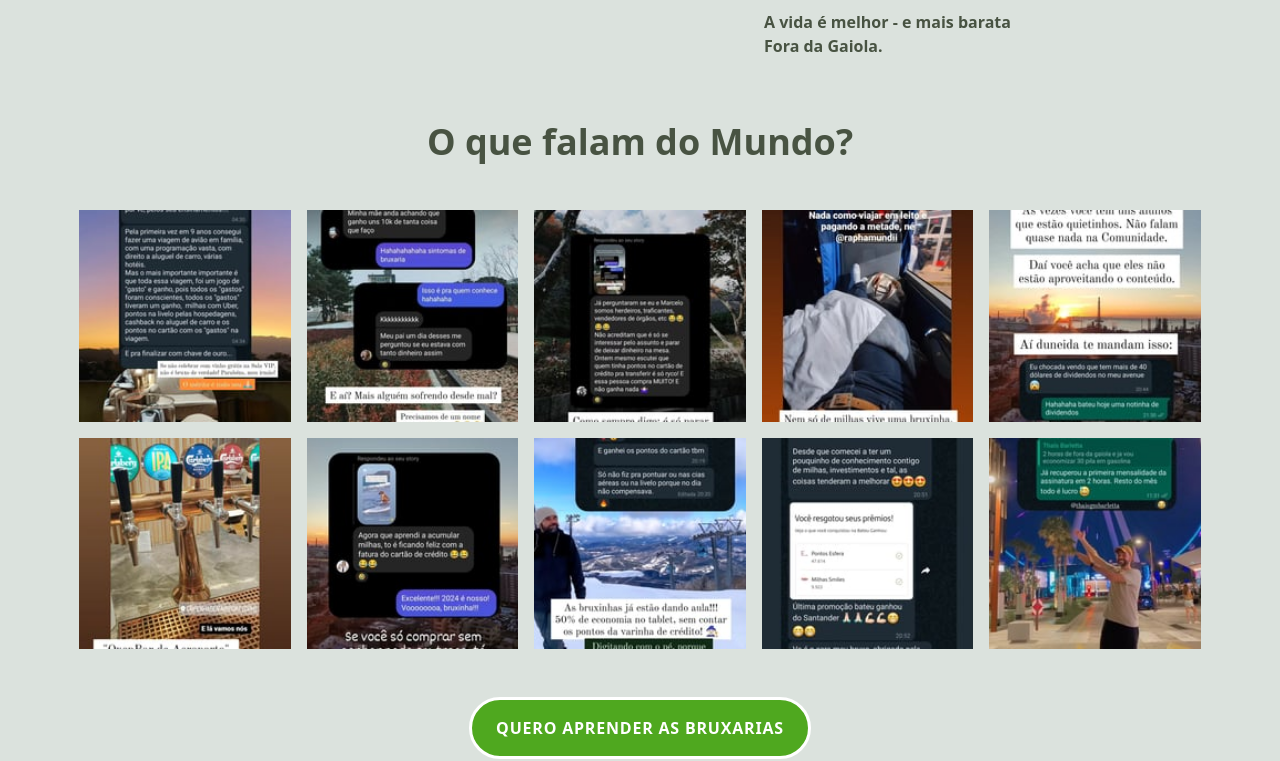
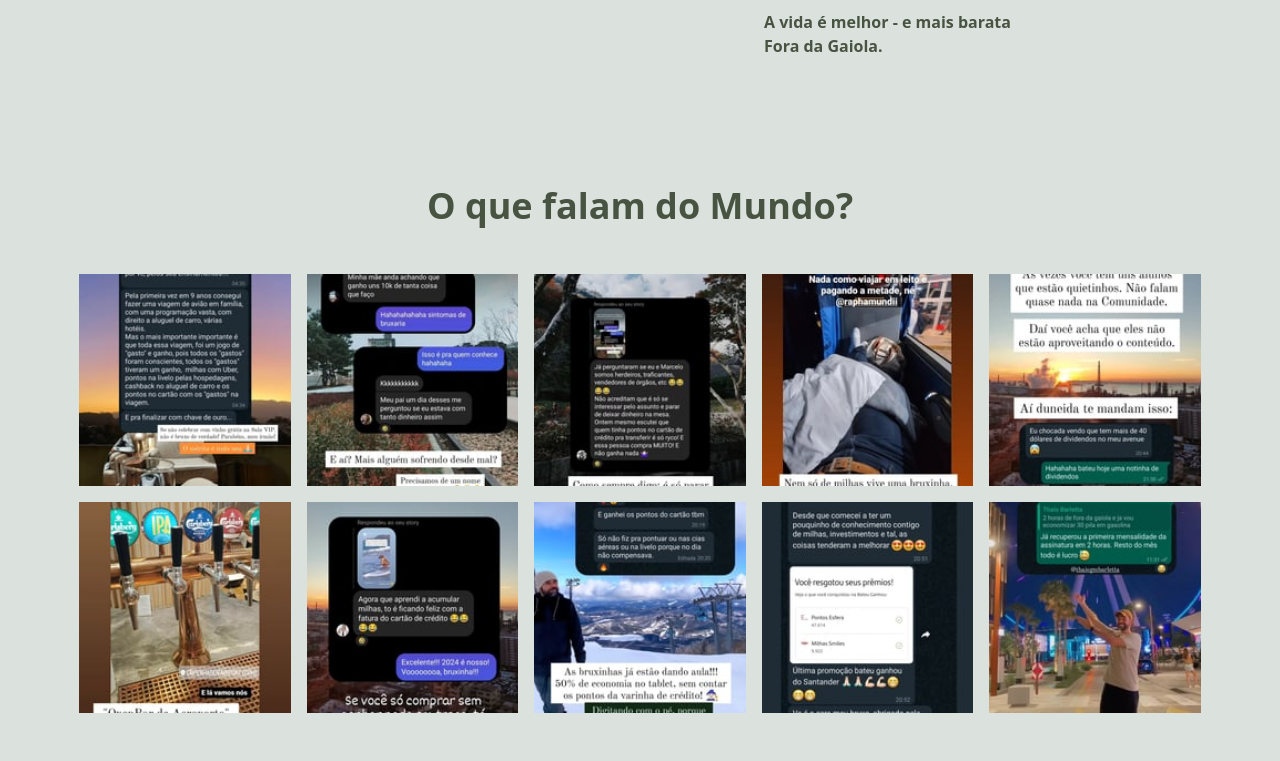
Before and after one commit to rodolphoreis/mundo-fora-da-gaiola, a Next.js app: page / in a window 1280 px wide. Shown: the part 2677-3438 px from the top of the page. Built offline with nearby package versions, Linux system fonts and the light colour scheme.

Commit message:
style: change padding

```diff
--- a/src/components/AboutWorldImg.tsx
+++ b/src/components/AboutWorldImg.tsx
@@ -18,7 +18,7 @@ const AboutWorldImg = () => {
   ];
 
   return (
-    <div className="w-full min-h-screen items-center text-center-center bg-customGreenSecondary flex flex-col ">
+    <div className="w-full py-10 md:py-16 items-center text-center-center bg-customGreenSecondary flex flex-col ">
       <Transition>
         <h1 className=" text-customGreen font-semibold self-center text-2xl md:text-4xl mb-3  md:mb-10 ">
           O que falam do{" "}
--- a/src/components/Benefits.tsx
+++ b/src/components/Benefits.tsx
@@ -4,7 +4,7 @@ import Transition from "./Transition/Transition";
 
 const Benefits = () => {
   return (
-    <div className="w-full min-h-screen bg-customGreenSecondary flex flex-col">
+    <div className="w-full bg-customGreenSecondary flex flex-col">
       <Transition>
         <div className="container max-w-[1200px] mx-auto flex flex-col gap-12 px-4 py-8 md:grid md:grid-cols-2 md:py-0">
           <div className="hidden sm:block md:mr-[-60px]">
```
